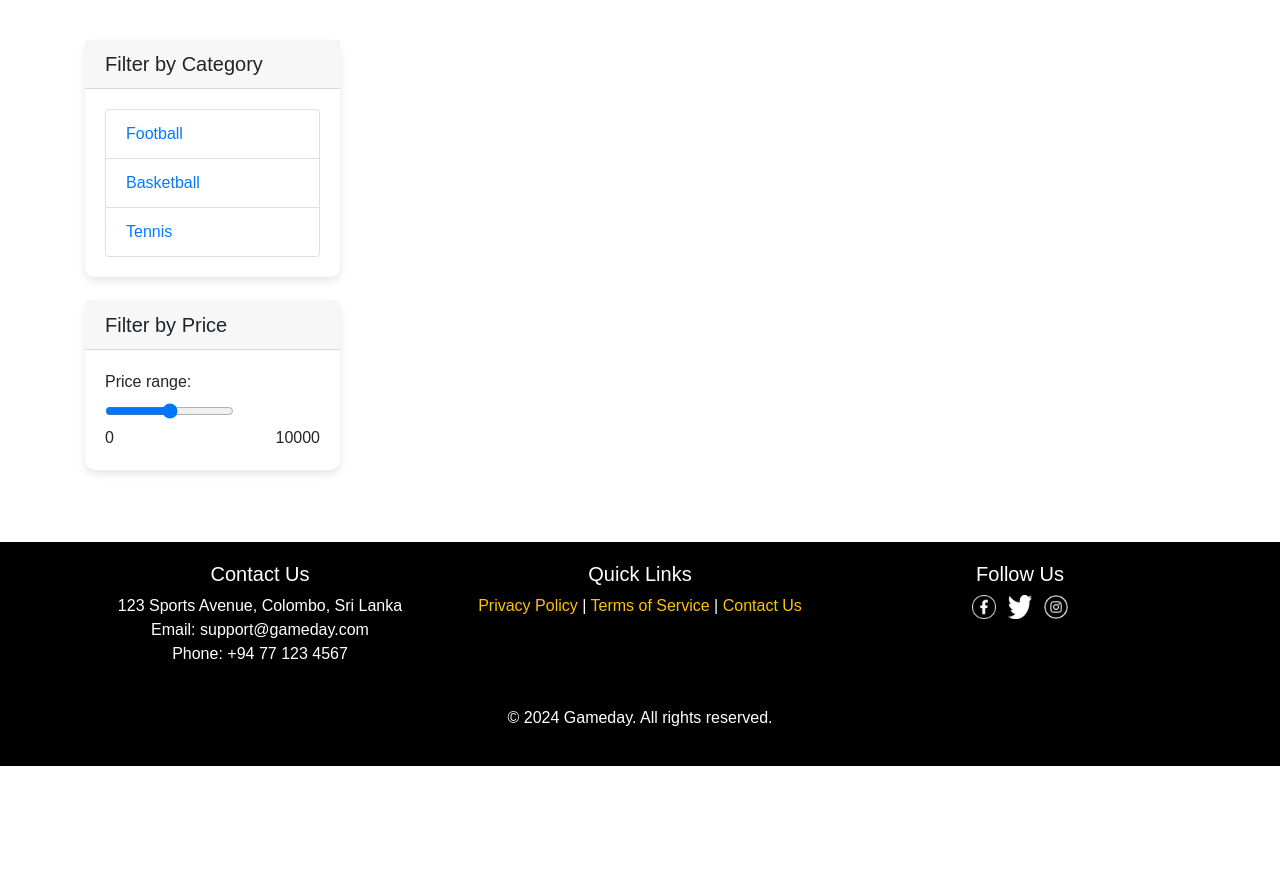
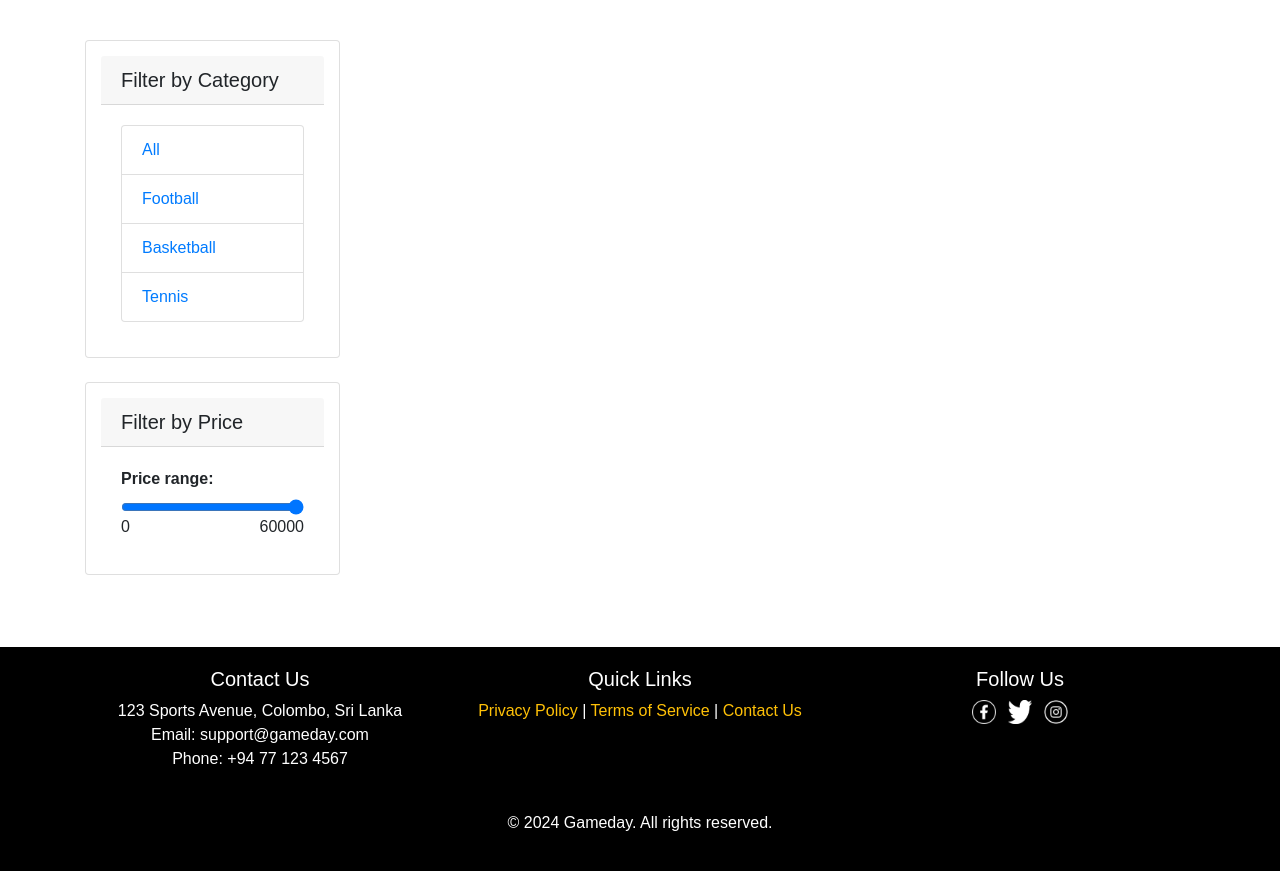
Before and after one commit to theekshanahansa/Group_11-Simple-e-commerce-system, a Django app: page /shop/products/ in a window 1280 px wide. Shown: the part 56-927 px from the top of the page. Before the commit the page ends 822 px from the top, so only its background shows below. Run offline with Django 5.2, Linux system fonts and the light colour scheme; data that the repository does not hold is empty; some libraries are stand-ins or nearby versions.

Commit message:
Add two filters to the product details view
01. filter by category
02. filter by price

```diff
--- a/shop/static/CSS/homestyles.css
+++ b/shop/static/CSS/homestyles.css
@@ -22,6 +22,7 @@ body {
 }
 
 .btn-primary {
+
     background-color: #f79420; /* Adjusted color */
     border-color: #f79420; /* Adjusted color */
 }
--- a/shop/static/CSS/styles.css
+++ b/shop/static/CSS/styles.css
@@ -27,6 +27,7 @@ body {
 }
 
 .btn-primary:hover {
+    margin:auto;
     background-color: #000000; /* Darker red on hover */
     border-color: #ffffff; /* Darker red for border on hover */
 }
@@ -40,14 +41,16 @@ body {
 
 /* Card Styles */
 .card {
-    border: none; /* Remove default card border */
-    border-radius: 10px; /* Add rounded corners to cards */
-    box-shadow: 0 4px 8px rgba(0, 0, 0, 0.1); /* Add subtle shadow for depth */
-    margin-bottom: 20px;
+    display: flex;
+    flex-direction: column;
+    justify-content: space-between;
+    height: 100%;
 }
-
 .card-body {
-    padding: 20px; /* Add padding inside the card body */
+    display: flex;
+    flex-direction: column;
+    justify-content: space-between;
+    flex-grow: 1;
 }
 
 .card-title {
@@ -127,7 +130,28 @@ body {
     border: 1px solid #ccc;
     border-radius: 5px;
 }
+.card-filter {
+    position: -webkit-sticky; /* Safari */
+    position: sticky;
+    top: 56px; /* Adjust based on your navbar height */
+}
+.filter-container {
+    margin-bottom: 20px;
+    padding: 15px;
+}
 
+.form-range {
+    width: 100%;
+}
+
+.filter-label {
+    font-weight: bold;
+}
+
+.filter-price-range {
+    display: flex;
+    justify-content: space-between;
+}
 /* Footer Styles */
 footer {
     background-color: #343a40;
--- a/shop/templates/shop/product_list.html
+++ b/shop/templates/shop/product_list.html
@@ -6,25 +6,28 @@
 <div class="row">
     <!-- Product Filters (Left Side) -->
     <div class="col-lg-3 col-md-4 col-sm-12 mt-3">
-        <div class="card mb-4">
+        <div class="card-filter">
+            <div class="filter-container card mb-4">
                 <h5 class="card-header">Filter by Category</h5>
                 <div class="card-body">
+                    <!-- Example of filtering by category -->
                     <ul class="list-group">
-                    <li class="list-group-item"><a href="#">Football</a></li>
-                    <li class="list-group-item"><a href="#">Basketball</a></li>
-                    <li class="list-group-item"><a href="#">Tennis</a></li>
-                    <!-- Add more categories as needed -->
+                        <li class="list-group-item"><a href="{% url 'product_list' %}">All</a></li>
+                        <li class="list-group-item"><a href="{% url 'product_list' %}?category=football">Football</a></li>
+                        <li class="list-group-item"><a href="{% url 'product_list' %}?category=basketball">Basketball</a></li>
+                        <li class="list-group-item"><a href="{% url 'product_list' %}?category=tennis">Tennis</a></li>
                     </ul>
                 </div>
             </div>
-        <div class="card mb-4">
+            <div class="filter-container card mb-4">
                 <h5 class="card-header">Filter by Price</h5>
                 <div class="card-body">
-                <label for="priceRange">Price range:</label>
-                <input type="range" class="form-range" min="0" max="10000" id="priceRange">
-                <div class="d-flex justify-content-between">
+                    <label for="priceRange" class="filter-label">Price range:</label>
+                    <input type="range" class="form-range" min="0" max="60000" id="priceRange" value="{{ request.GET.price|default:60000 }}" onchange="updatePriceFilter(this.value)">
+                    <div class="filter-price-range">
                         <span>0</span>
-                    <span>10000</span>
+                        <span>60000</span>
+                    </div>
                 </div>
             </div>
         </div>
@@ -35,13 +38,15 @@
         <div class="row">
             {% for product in products %}
             <div class="col-lg-4 col-md-6 col-sm-12 mb-4">
-                <div class="card h-100 shadow-sm">
+                <div class="card h-100">
                     <img src="{{ product.image.url }}" class="card-img-top" alt="{{ product.name }}">
-                    <div class="card-body">
+                    <div class="card-body d-flex flex-column">
+                        <div>
                             <h5 class="card-title">{{ product.name }}</h5>
                             <p class="card-text">{{ product.description }}</p>
                             <p class="card-text"><strong>LKR {{ product.price }}</strong></p>
-                        <a href="{% url 'product_detail' product_id=product.id %}" class="btn btn-primary btn-block">View Details</a>
+                        </div>
+                        <a href="{% url 'product_detail' product_id=product.id %}" class="btn btn-primary mt-auto">View Details</a>
                     </div>
                 </div>
             </div>
@@ -49,5 +54,12 @@
         </div>
     </div>
 </div>
+<script>
+    function updatePriceFilter(value) {
+    const urlParams = new URLSearchParams(window.location.search);
+    urlParams.set('price', value);
+    window.location.search = urlParams.toString();
+}
 
+</script>
 {% endblock %}
--- a/shop/views.py
+++ b/shop/views.py
@@ -9,7 +9,7 @@ from .models import Category, Product
 
 
 def home(request):
-    featured_products = Product.objects.filter(id__in=[13,10, 8, 12,5 ,6]).union(Product.objects.all()[:0])
+    featured_products = Product.objects.filter(id__in=[13, 10, 8, 12, 5, 6]).union(Product.objects.all()[:0])
     return render(request, 'shop/home.html', {'featured_products': featured_products})
 
 
@@ -47,10 +47,27 @@ def logout_view(request):
     return redirect('product_list')
 
 
-# View to list all products
 def product_list(request):
+    category = request.GET.get('category', 'all')
+    price = request.GET.get('price', 60000)
+
     products = Product.objects.all()
-    return render(request, 'shop/product_list.html', {'products': products})
+
+    if category and category != 'all':
+        products = products.filter(category__name=category)
+
+    if price:
+        max_price = int(price)
+        products = products.filter(price__lte=max_price)
+
+    categories = Category.objects.all()
+
+    context = {
+        'products': products,
+        'categories': categories,
+    }
+
+    return render(request, 'shop/product_list.html', context)
 
 
 # View to list products by category
```
Lines whose indentation alone changed are shown as unchanged.
